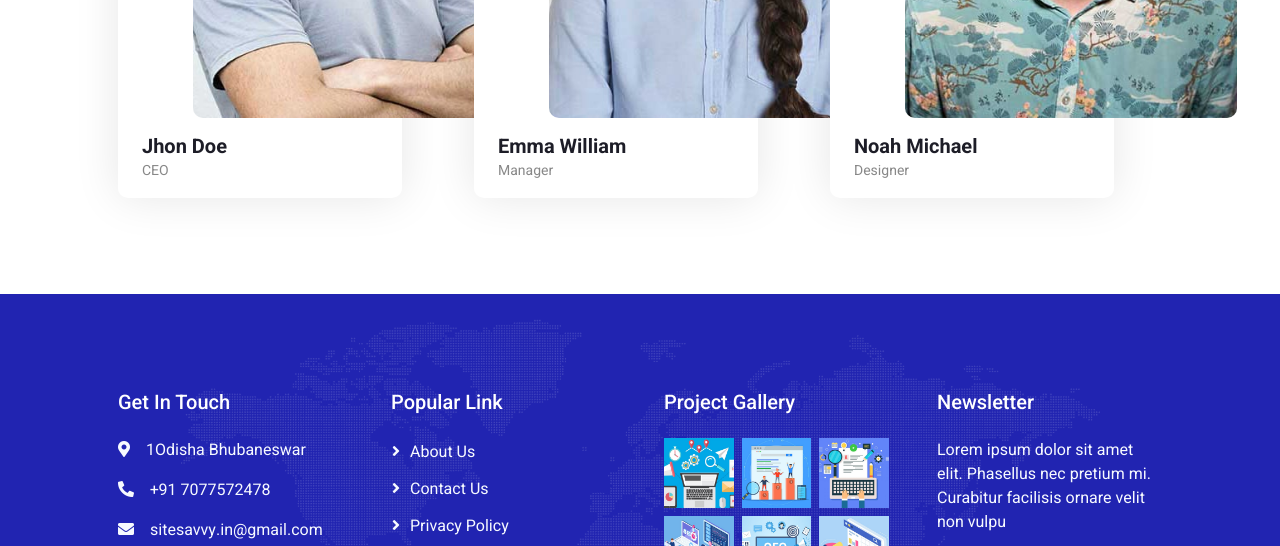
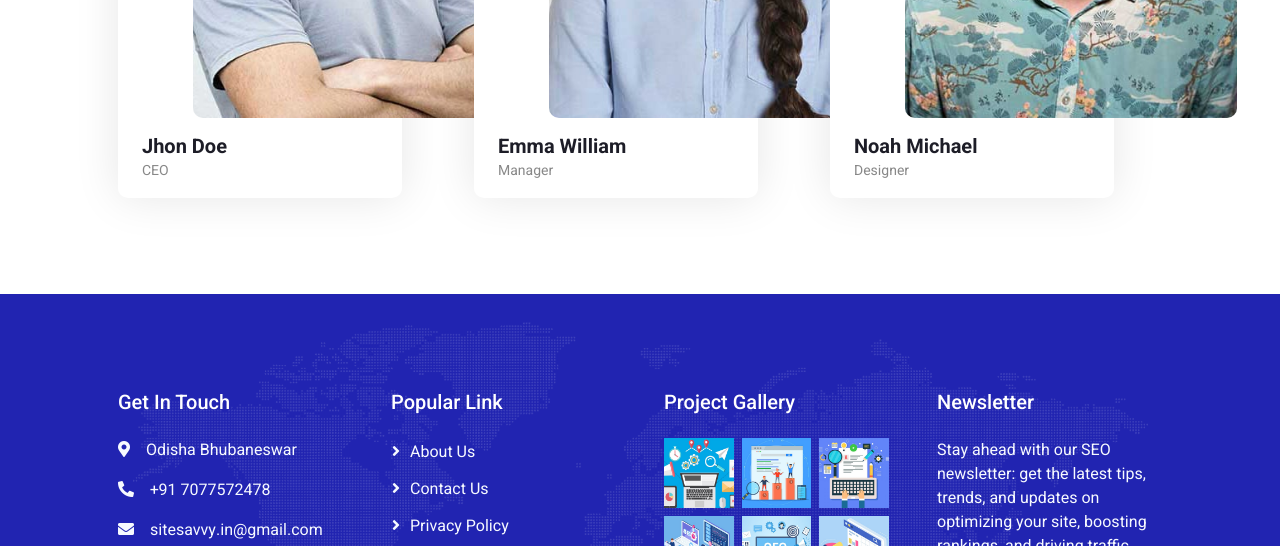
Before and after one commit to Farid04410/SEO, a plain HTML site: page index.html in a window 1280 px wide. Shown: the part 4586-5132 px from the top of the page. Drawn offline with nearby package versions, Linux system fonts and the light colour scheme.

Commit message:
Update index.html

```diff
--- a/index.html
+++ b/index.html
@@ -464,7 +464,7 @@
                 <div class="row g-5">
                     <div class="col-md-6 col-lg-3">
                         <h5 class="text-white mb-4">Get In Touch</h5>
-                        <p><i class="fa fa-map-marker-alt me-3"></i>1Odisha Bhubaneswar</p>
+                        <p><i class="fa fa-map-marker-alt me-3"></i>Odisha Bhubaneswar</p>
                         <p><i class="fa fa-phone-alt me-3"></i>+91 7077572478</p>
                         <p><i class="fa fa-envelope me-3"></i>sitesavvy.in@gmail.com</p>
                         <div class="d-flex pt-2">
@@ -508,7 +508,7 @@
                     </div>
                     <div class="col-md-6 col-lg-3">
                         <h5 class="text-white mb-4">Newsletter</h5>
-                        <p>Lorem ipsum dolor sit amet elit. Phasellus nec pretium mi. Curabitur facilisis ornare velit non vulpu</p>
+                        <p>Stay ahead with our SEO newsletter: get the latest tips, trends, and updates on optimizing your site, boosting rankings, and driving traffic. Sign up for expert insights delivered directly to your inbox!</p>
                         <div class="position-relative w-100 mt-3">
                             <input class="form-control border-0 rounded-pill w-100 ps-4 pe-5" type="text" placeholder="Your Email" style="height: 48px;">
                             <button type="button" class="btn shadow-none position-absolute top-0 end-0 mt-1 me-2"><i class="fa fa-paper-plane text-primary fs-4"></i></button>
```
